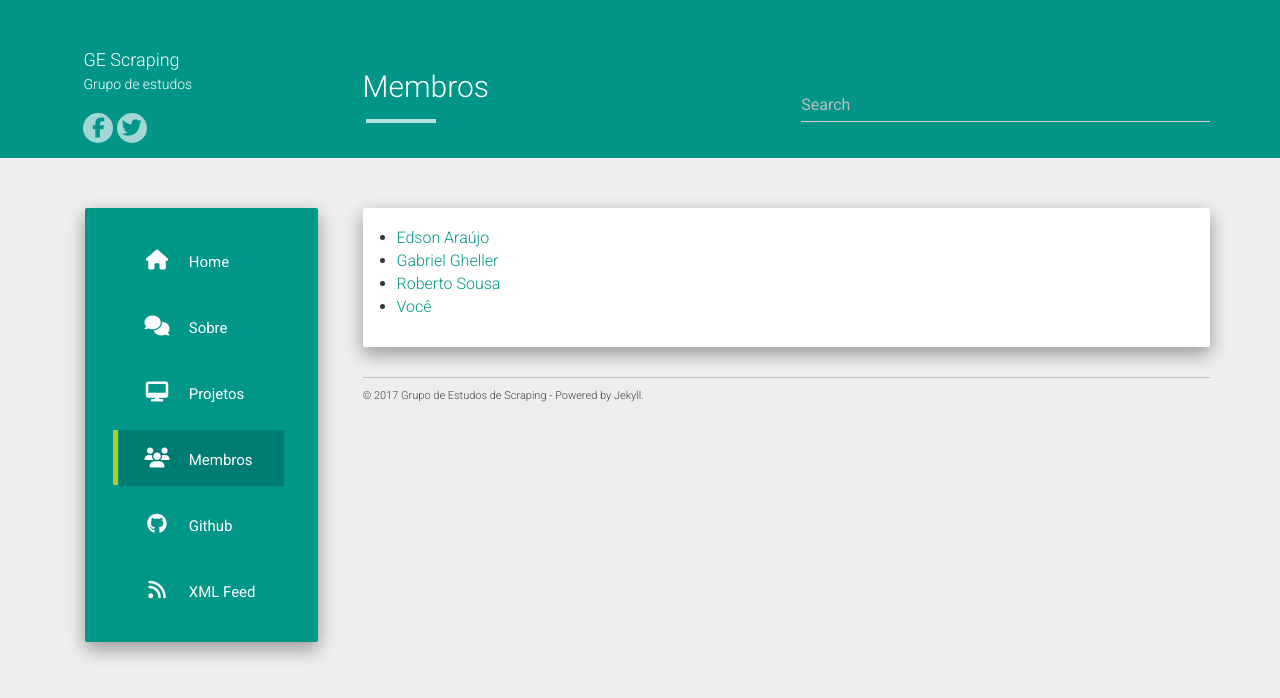
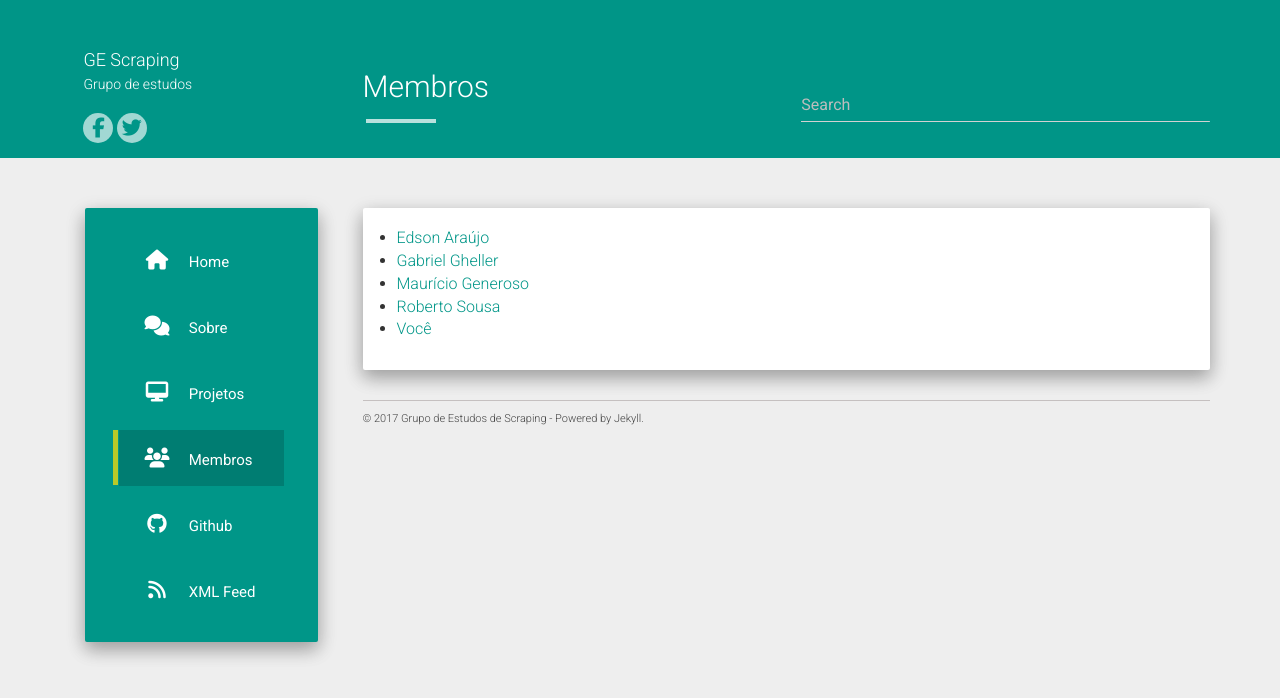
Before and after one commit to edsonlead/gescraping.github.io, a Jekyll site: the page built from members.md, in a window 1280 px wide. Shown: the top 698 px of the page. Built offline with Jekyll 4.4.1, drawn with Linux system fonts in a browser that asks for light colours; nearby versions of some CDN libraries.

Commit message:
novo membro

```diff
--- a/members.md
+++ b/members.md
@@ -6,5 +6,6 @@ permalink: /members/
 
 * [Edson Araújo](http://edsonlead.com)
 * [Gabriel Gheller]()
+* [Maurício Generoso]()
 * [Roberto Sousa]()
 * [Você]()
```
